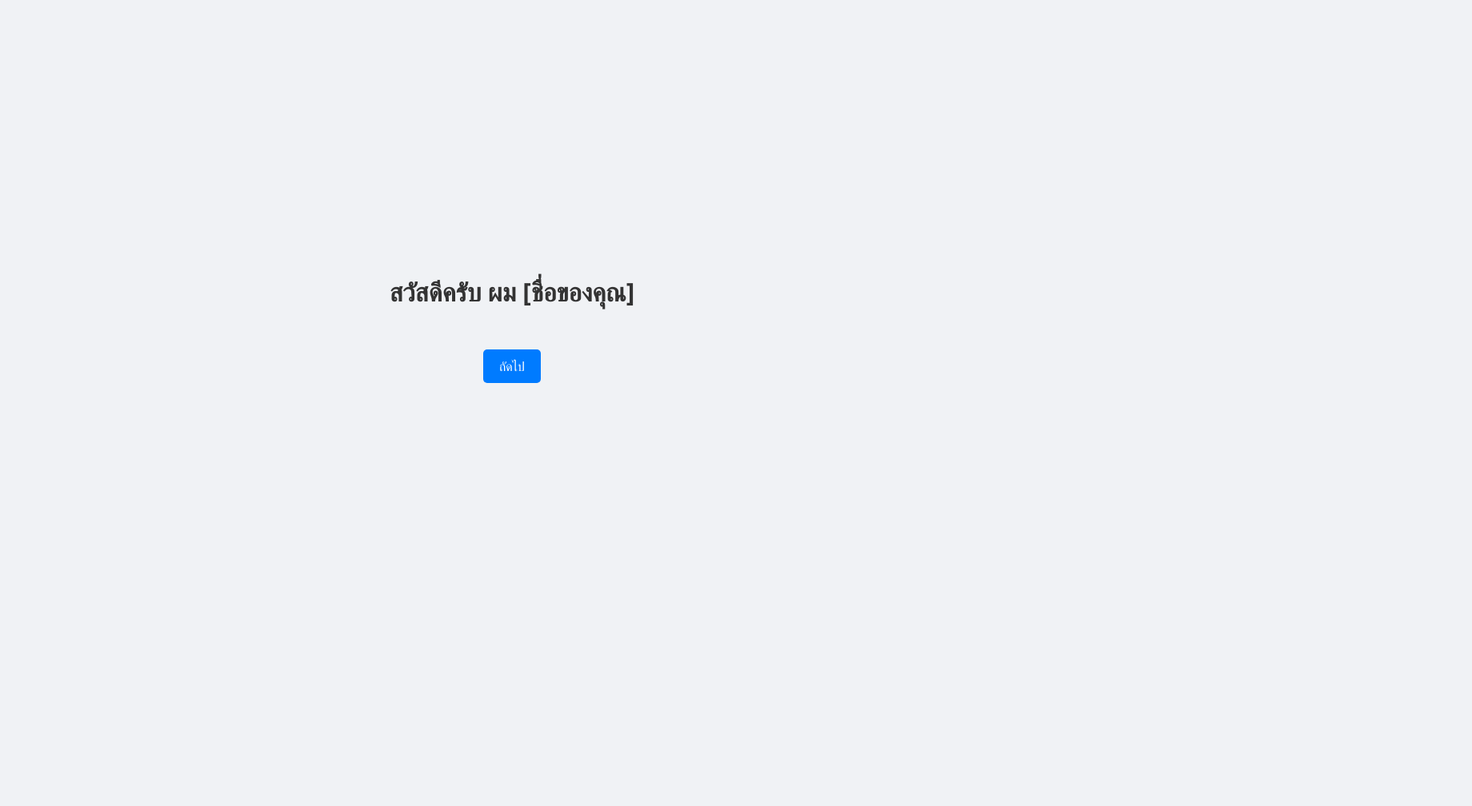
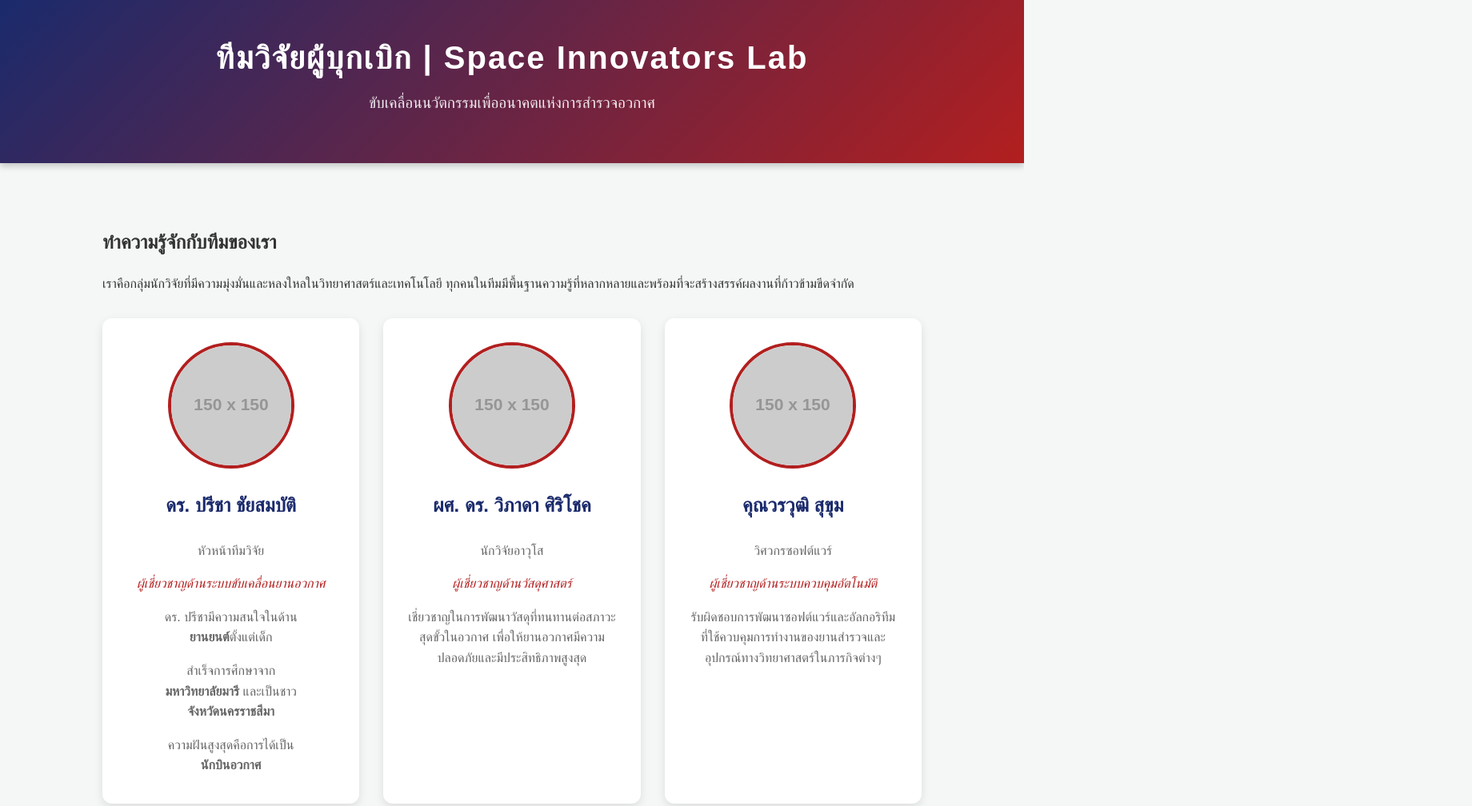
Before and after one commit to siwasilp-ohm/siwasilp-ohm.github.io, a plain HTML site: page new.html in a window 1280 px wide. Shown: the top 1008 px of the page at 80% size, 1840 px wide, since content can reach past the window. Before the commit the page ends 800 px from the top, so only its background shows below. Drawn offline with Linux system fonts and the light colour scheme; placeholder pictures from the web are drawn by us.

Commit message:
Update new.html

```diff
--- a/new.html
+++ b/new.html
@@ -2,203 +2,144 @@
 <html lang="th">
 <head>
     <meta charset="UTF-8">
-    <title>แนะนำตัว - รวมในไฟล์เดียว</title>
+    <meta name="viewport" content="width=device-width, initial-scale=1.0">
+    <title>ทีมวิจัย | Space Innovators Lab</title>
     <style>
-        /* CSS สำหรับทุกหน้า */
         body {
-            font-family: 'Segoe UI', Tahoma, Geneva, Verdana, sans-serif;
-            display: flex;
-            justify-content: center;
-            align-items: center;
-            height: 100vh;
-            background-color: #f0f2f5;
+            font-family: 'Arial', sans-serif;
+            line-height: 1.6;
             margin: 0;
-            overflow: hidden;
-            transition: background-color 0.5s ease;
-        }
-
-        .page-container {
-            width: 100%;
-            max-width: 800px;
-            text-align: center;
-            padding: 20px;
-            box-sizing: border-box;
-            opacity: 0;
-            transform: translateX(100%);
-            transition: opacity 0.8s ease, transform 0.8s ease;
-            position: absolute;
-        }
-
-        .page-container.active {
-            opacity: 1;
-            transform: translateX(0);
-        }
-
-        h1, h2 {
+            padding: 0;
+            background-color: #f4f7f6;
             color: #333;
         }
 
-        p {
-            color: #666;
-            line-height: 1.6;
+        .header {
+            background: linear-gradient(135deg, #1a2a6c, #b21f1f);
+            color: #fff;
+            padding: 40px 20px;
+            text-align: center;
+            box-shadow: 0 4px 8px rgba(0, 0, 0, 0.2);
         }
 
-        .next-page-btn {
-            display: inline-block;
-            margin-top: 30px;
-            padding: 10px 20px;
-            background-color: #007BFF;
-            color: #fff;
-            text-decoration: none;
-            border-radius: 5px;
-            transition: background-color 0.3s ease, transform 0.3s ease;
+        .header h1 {
+            margin: 0;
+            font-size: 2.5em;
+            letter-spacing: 2px;
         }
 
-        .next-page-btn:hover {
-            background-color: #0056b3;
-            transform: translateY(-3px);
+        .header p {
+            font-size: 1.2em;
+            margin-top: 10px;
+            opacity: 0.9;
         }
 
-        /* --- Page 1: Introduction --- */
-        .page1 .intro-container {
-            opacity: 0;
-            transform: translateY(20px);
-            animation: fadeIn 1.5s forwards;
+        .container {
+            width: 80%;
+            margin: 40px auto;
+            padding: 20px;
         }
 
-        @keyframes fadeIn {
-            from { opacity: 0; transform: translateY(20px); }
-            to { opacity: 1; transform: translateY(0); }
+        .team-section {
+            display: grid;
+            grid-template-columns: repeat(auto-fit, minmax(300px, 1fr));
+            gap: 30px;
+            margin-top: 30px;
         }
 
-        /* --- Page 2: Personal Info --- */
-        .page2 .animated-info {
-            opacity: 0;
-            transform: scale(0.9);
-            animation: popIn 1s forwards;
-        }
-        .page2 .animated-info:nth-child(2) { animation-delay: 0.5s; }
-        .page2 .animated-info:nth-child(3) { animation-delay: 1s; }
-
-        @keyframes popIn {
-            from { opacity: 0; transform: scale(0.9); }
-            to { opacity: 1; transform: scale(1); }
+        .member-card {
+            background-color: #fff;
+            border-radius: 12px;
+            box-shadow: 0 4px 12px rgba(0, 0, 0, 0.1);
+            padding: 30px;
+            text-align: center;
+            transition: transform 0.3s, box-shadow 0.3s;
         }
 
-        /* --- Page 3: Education --- */
-        .page3 .animated-timeline {
-            opacity: 0;
-            transform: translateX(-50px);
-            animation: slideIn 1s forwards;
-        }
-        .page3 .animated-timeline:nth-child(2) { animation-delay: 0.5s; }
-
-        @keyframes slideIn {
-            from { opacity: 0; transform: translateX(-50px); }
-            to { opacity: 1; transform: translateX(0); }
+        .member-card:hover {
+            transform: translateY(-10px);
+            box-shadow: 0 8px 16px rgba(0, 0, 0, 0.2);
         }
 
-        /* --- Page 4: Skills --- */
-        .page4 .skill-bar {
-            background-color: #ddd;
-            border-radius: 10px;
-            margin: 10px 0;
-            height: 20px;
-            position: relative;
-            overflow: hidden;
-        }
-        .page4 .bar-fill {
-            height: 100%;
-            background-color: #4CAF50;
-            width: 0;
-        }
-        .page4.active .html-fill { animation: fillHtml 1.5s forwards; }
-        .page4.active .css-fill { animation: fillCss 1.5s forwards; }
-
-        @keyframes fillHtml {
-            to { width: 90%; }
-        }
-        @keyframes fillCss {
-            to { width: 80%; }
+        .member-card img {
+            width: 150px;
+            height: 150px;
+            border-radius: 50%;
+            object-fit: cover;
+            border: 4px solid #b21f1f;
         }
 
-        /* --- Page 5: Contact --- */
-        .page5 a {
-            color: #007BFF;
-            text-decoration: none;
-            transition: color 0.3s;
+        .member-card h3 {
+            margin-top: 20px;
+            font-size: 1.5em;
+            color: #1a2a6c;
         }
-        .page5 a:hover {
-            color: #0056b3;
+
+        .member-card p {
+            color: #666;
+            font-size: 1em;
+            margin-bottom: 5px;
+        }
+
+        .member-card .specialty {
+            font-style: italic;
+            color: #b21f1f;
+        }
+
+        .footer {
+            text-align: center;
+            padding: 20px;
+            margin-top: 50px;
+            background-color: #333;
+            color: #fff;
         }
     </style>
 </head>
 <body>
 
-    <div id="page1" class="page-container active">
-        <div class="intro-container">
-            <h1>สวัสดีครับ ผม [ชื่อของคุณ]</h1>
-            <a href="#" class="next-page-btn" onclick="showPage(2)">ถัดไป</a>
+    <header class="header">
+        <h1>ทีมวิจัยผู้บุกเบิก | Space Innovators Lab</h1>
+        <p>ขับเคลื่อนนวัตกรรมเพื่ออนาคตแห่งการสำรวจอวกาศ</p>
+    </header>
+
+    <div class="container">
+        <h2>ทำความรู้จักกับทีมของเรา</h2>
+        <p>เราคือกลุ่มนักวิจัยที่มีความมุ่งมั่นและหลงใหลในวิทยาศาสตร์และเทคโนโลยี ทุกคนในทีมมีพื้นฐานความรู้ที่หลากหลายและพร้อมที่จะสร้างสรรค์ผลงานที่ก้าวข้ามขีดจำกัด</p>
+
+        <div class="team-section">
+
+            <div class="member-card">
+                <img src="https://via.placeholder.com/150" alt="รูปโปรไฟล์">
+                <h3>ดร. ปรีชา ชัยสมบัติ</h3>
+                <p>หัวหน้าทีมวิจัย</p>
+                <p class="specialty">ผู้เชี่ยวชาญด้านระบบขับเคลื่อนยานอวกาศ</p>
+                <p>ดร. ปรีชามีความสนใจในด้าน<br><b>ยานยนต์</b>ตั้งแต่เด็ก</p>
+                <p>สำเร็จการศึกษาจาก<br><b>มหาวิทยาลัยมารี</b> และเป็นชาว<br><b>จังหวัดนครราชสีมา</b></p>
+                <p>ความฝันสูงสุดคือการได้เป็น<br><b>นักบินอวกาศ</b></p>
+            </div>
+
+            <div class="member-card">
+                <img src="https://via.placeholder.com/150" alt="รูปโปรไฟล์">
+                <h3>ผศ. ดร. วิภาดา ศิริโชค</h3>
+                <p>นักวิจัยอาวุโส</p>
+                <p class="specialty">ผู้เชี่ยวชาญด้านวัสดุศาสตร์</p>
+                <p>เชี่ยวชาญในการพัฒนาวัสดุที่ทนทานต่อสภาวะสุดขั้วในอวกาศ เพื่อให้ยานอวกาศมีความปลอดภัยและมีประสิทธิภาพสูงสุด</p>
+            </div>
+
+            <div class="member-card">
+                <img src="https://via.placeholder.com/150" alt="รูปโปรไฟล์">
+                <h3>คุณวรวุฒิ สุขุม</h3>
+                <p>วิศวกรซอฟต์แวร์</p>
+                <p class="specialty">ผู้เชี่ยวชาญด้านระบบควบคุมอัตโนมัติ</p>
+                <p>รับผิดชอบการพัฒนาซอฟต์แวร์และอัลกอริทึมที่ใช้ควบคุมการทำงานของยานสำรวจและอุปกรณ์ทางวิทยาศาสตร์ในภารกิจต่างๆ</p>
+            </div>
+
         </div>
     </div>
 
-    <div id="page2" class="page-container">
-        <h2>ประวัติส่วนตัว</h2>
-        <p class="animated-info">ชื่อ: [ชื่อของคุณ]</p>
-        <p class="animated-info">วันเกิด: [วันเกิด]</p>
-        <p class="animated-info">ที่อยู่: [ที่อยู่]</p>
-        <a href="#" class="next-page-btn" onclick="showPage(3)">ถัดไป</a>
-    </div>
-
-    <div id="page3" class="page-container">
-        <h2>การศึกษา</h2>
-        <div class="timeline-item animated-timeline">
-            <h3>ประถมศึกษา</h3>
-            <p>โรงเรียน [ชื่อโรงเรียน]</p>
-        </div>
-        <div class="timeline-item animated-timeline">
-            <h3>มัธยมศึกษา</h3>
-            <p>โรงเรียน [ชื่อโรงเรียน]</p>
-        </div>
-        <a href="#" class="next-page-btn" onclick="showPage(4)">ถัดไป</a>
-    </div>
-
-    <div id="page4" class="page-container">
-        <h2>ทักษะ</h2>
-        <div class="skill-bar">
-            <span>HTML</span>
-            <div class="bar-fill html-fill"></div>
-        </div>
-        <div class="skill-bar">
-            <span>CSS</span>
-            <div class="bar-fill css-fill"></div>
-        </div>
-        <a href="#" class="next-page-btn" onclick="showPage(5)">ถัดไป</a>
-    </div>
-
-    <div id="page5" class="page-container">
-        <h2>ติดต่อ</h2>
-        <p>อีเมล: <a href="mailto:your_email@example.com">your_email@example.com</a></p>
-        <p>LinkedIn: <a href="[URL_LinkedIn]">linkedin.com/in/...</a></p>
-    </div>
-
-    <script>
-        let currentPage = 1;
-
-        function showPage(pageNumber) {
-            const allPages = document.querySelectorAll('.page-container');
-            const targetPage = document.getElementById('page' + pageNumber);
-
-            // Hide all pages
-            allPages.forEach(page => {
-                page.classList.remove('active');
-            });
-
-            // Show the target page
-            targetPage.classList.add('active');
-            currentPage = pageNumber;
-        }
-    </script>
+    <footer class="footer">
+        <p>&copy; 2025 Space Innovators Lab. All Rights Reserved.</p>
+    </footer>
 
 </body>
 </html>
```
